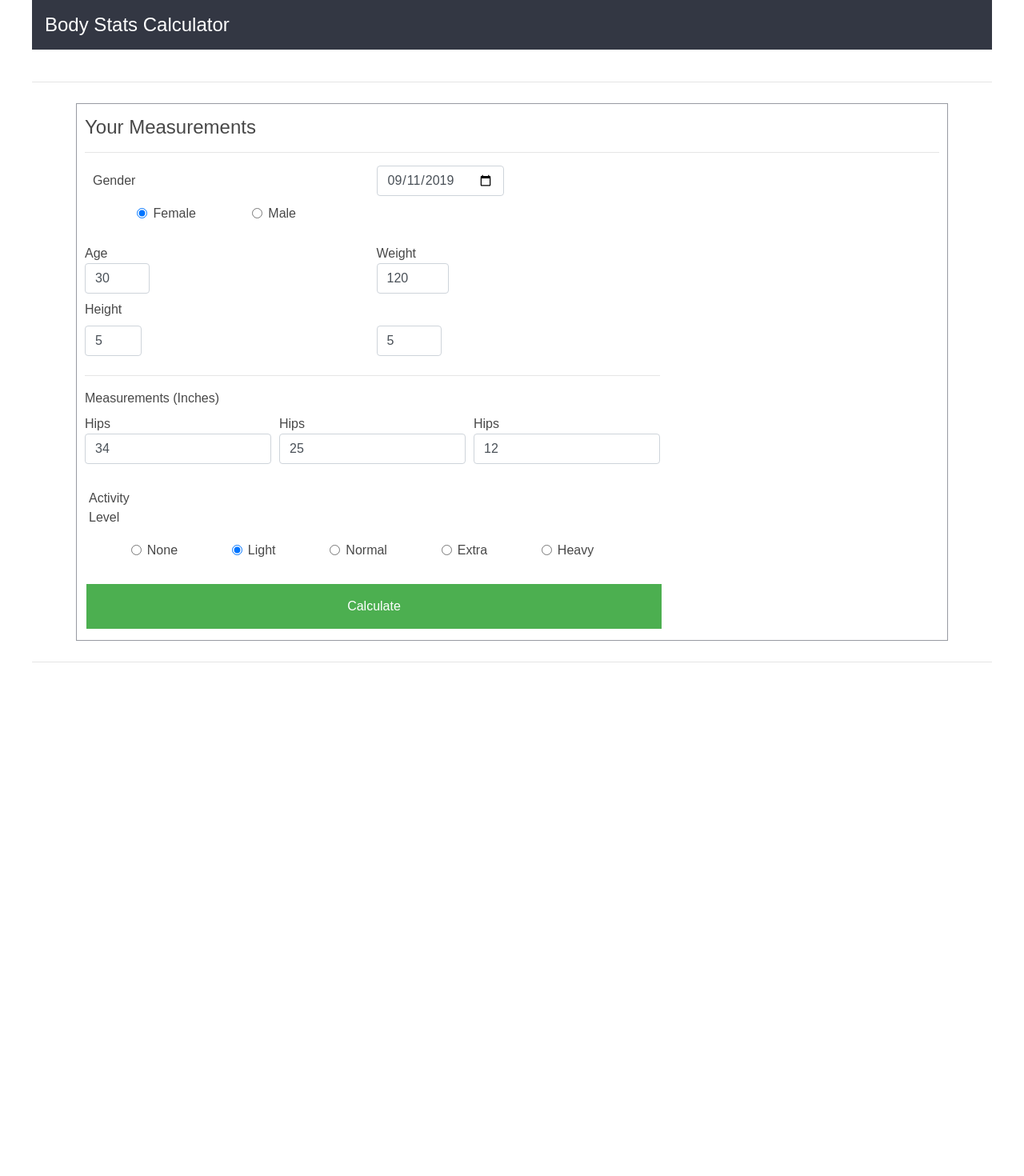
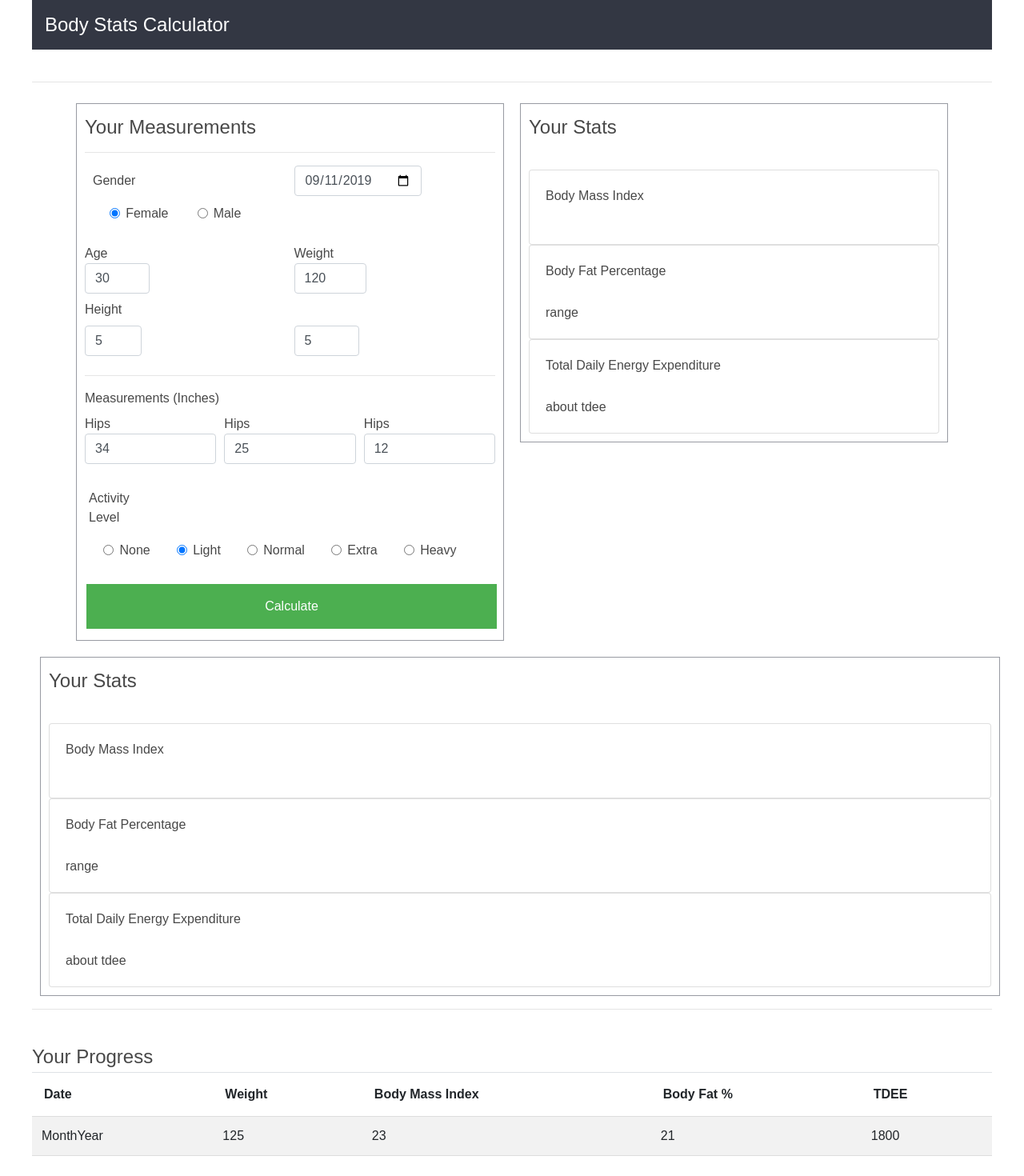
Before and after one commit to kkote/BfCalc-React, a React (Create React App) app: page / in a window 1280 px wide. Shown: the part 40-1510 px from the top of the page at 80% size. Before the commit the page ends 948 px from the top, so only its background shows below. Built offline with nearby package versions, Linux system fonts and the light colour scheme; no server answers.

Commit message:
statDisplay in app.js and stat functions to utils

```diff
--- a/src/App.js
+++ b/src/App.js
@@ -3,7 +3,9 @@ import './App.css';
 import Header from "./components/header";
 import CalcForm from "./components/form";
 import Table from "./components/table";
+import Stats from "./components/statDisplay";
 import List from './components/list';
+import { bmiRange, findBf, findTdee } from './utils.js';
 {/*import Footer from "./components/footer";
 
 import Login from "./components/login";
@@ -37,10 +39,25 @@ class App extends React.Component {
         }
       ],
       formitems: '',
-      statList: [],
-      form: ""
+      statList: [   {
+        'id': 1,
+        'date': 'MonthYear',
+        'bmi': '23',
+        'bf': '21',
+        'weight': '125',
+        'tdee': '1800'
+      }],
+      form: "",
+      tdee:"",
+      tdeeA: "About TDEE",
+      bmi:"",
+      bmiR: "",
+      bf:"",
+      bfR:'BF Range',
+      error: "error"
     };
     this.handleSubmit = this.handleSubmit.bind(this);
+    this.setDisplay = this.setDisplay.bind(this);
   }
 
 
@@ -69,20 +86,17 @@ class App extends React.Component {
   handleSubmit(event) {
     event.preventDefault();
     console.log("handleSubmit");
-    console.log(this.state.formitems);
-    console.log(this.state.statList);
     const data = new FormData(event.target);
     const dataObj = Object.fromEntries(data);
-    // console.log('daraObj');
-    // console.log(dataObj);
     const stringdata = JSON.stringify(dataObj, null, 2);
     // console.log('stringdata');
     // console.log(stringdata);
 
     this.setState({
       formitems: dataObj,
-      statList: [...this.state.statList, this.state.formitems]
+      statList: [...this.state.statList, dataObj]
     });
+
   }
 
 
@@ -91,6 +105,42 @@ class App extends React.Component {
     this.handleDataChange();
   }
 
+
+
+  setDisplay() {
+    const data = this.state.formitems;
+    console.log("setDisplay,  data");
+    console.log(data)
+
+    let {gender, age, feet, inches, waist, weight, neck, hips, activity} = data;
+    waist = parseInt(waist);
+    neck = parseInt(neck);
+    hips = parseInt(hips);
+    inches = parseInt(inches);
+    let height = ((feet * 12) + inches);
+
+    // bmi = Body Mass Index;  bf = Body Fat Percentage; tdee = Total Daily Energy Expenditure
+    const bmi = ((weight / (height*height)) * 703).toPrecision(3);
+    const bmiR = bmiRange(bmi);
+    const bf = findBf(gender, waist, neck, height, hips).toPrecision(3);
+    const tdee = findTdee(gender, activity, weight, height, age).toPrecision(4);
+
+
+    this.setState(
+      {
+        bf: bf,
+        bmi: bmi,
+        bmiR: bmiR,
+        tdee: tdee
+      }
+    );
+  }
+
+  componentDidUpdate(prevProps, prevState) {
+    if (this.props.data !== prevProps.data) {
+      this.setDisplay();
+    }
+  }
 
 
 
@@ -104,14 +154,21 @@ class App extends React.Component {
         <div className='main'>
           <hr />
           <CalcForm
-          prevForm={this.state.list}
+          prevForm={this.state.statList}
+          fromForm={this.state.formitems}
           handleSubmit={this.handleSubmit}
            />
+            <Stats
+          data={this.state.formitems}
+        />
           <hr />
           <br></br>
+         <Table
+            statlist={this.state.statList} />
 
-         {/*}  <Table
-            statlist={this.state.list} />
+          </div>
+
+         {/*}
             <Stats
             bmi={data[0].bmi}
             bf={stat[0].bf}
@@ -121,7 +178,6 @@ class App extends React.Component {
     <Footer />  */}
 
         </div>
-      </div>
     );
   }
 }
--- a/src/components/form.js
+++ b/src/components/form.js
@@ -19,7 +19,6 @@ class CalcForm extends React.Component {
 
   }
 
-
   setFormData() {
     const lastEntry = this.props.prevForm[0];
     // console.log(lastEntry);
@@ -36,8 +35,6 @@ class CalcForm extends React.Component {
       this.setFormData();
     }
   }
-
-
 
 
   render() {
@@ -125,23 +122,16 @@ class CalcForm extends React.Component {
             </Row>
             <button>Calculate </button>
           </Form>
-
         </Col>
 
-
         <hr></hr>
+        <Stats
+          data={this.props.fromForm}
+        />
        {/*} <Stats
           res={this.state.res}
           data={this.state.data}
         />  /*}
-
-        <br></br>
-
-        {/* {this.state.res && (
-            <div className="res-block">
-            <h3>Data to be sent:</h3>
-            <pre>FormData {this.state.res}</pre>
-            </div>
         )}  */}
 
       </Container>
--- a/src/components/statDisplay.js
+++ b/src/components/statDisplay.js
@@ -2,6 +2,8 @@ import React from "react";
 import { Card,  CardTitle, CardText } from 'reactstrap';
 import {  Col } from 'reactstrap';
 import { parse } from "url";
+import { bmiRange, findBf, findTdee } from './../utils.js';
+
 
 
 class Stats extends React.Component {
@@ -23,7 +25,6 @@ class Stats extends React.Component {
 
 
   setDisplay() {
-    const res = this.props.res;
     const data = this.props.data;
 
     let {gender, age, feet, inches, waist, weight, neck, hips, activity} = data;
@@ -33,34 +34,6 @@ class Stats extends React.Component {
     inches = parseInt(inches);
     let height = ((feet * 12) + inches);
 
-
-    function findBf(g, w, n, ht, h) {
-      const Log10 = X => (Math.log(X) / Math.log(10));
-
-      let mCalc = ((86.010 * (Log10(w - n))) - (70.041 * (Log10(ht))) + 36.76);
-      let fCalc = (163.205 * Log10(w + h - n) - 97.684 * Log10(ht) - 78.387);
-
-      var bf = (g === 'male') ? mCalc : fCalc;
-      return bf
-    };
-
-
-    function bmiRange(bmi) {
-      return (bmi < 18.5)              ? "Underweight"
-            :(bmi >= 18.5 && bmi < 25) ? "Normal"
-            :(bmi >= 25 && bmi < 30)   ? "Overweight"
-            :                            "Obese";
-    };
-
-
-    function findTdee(gender, activity, w, ht, age) {
-      // BMR = Basal Metabolic Rate
-      var mBMR = 66 + (6.23 * w) + (12.7 * ht) - (6.8 * age);
-      var fBMR = 655 + (4.35 * w) + (4.7 * ht) - (4.7 * age);
-
-      var tdee = (gender === "male") ? (mBMR * activity) : (fBMR * activity);
-      return tdee
-    };
 
 
     // bmi = Body Mass Index;  bf = Body Fat Percentage; tdee = Total Daily Energy Expenditure
```
